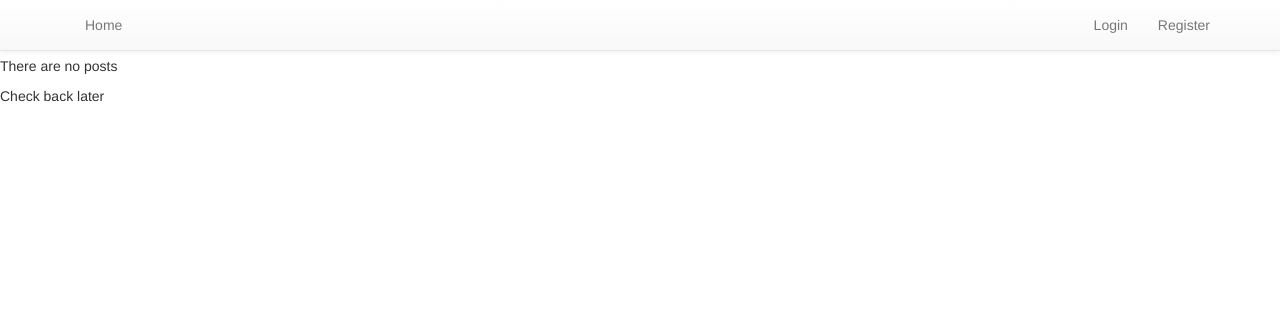
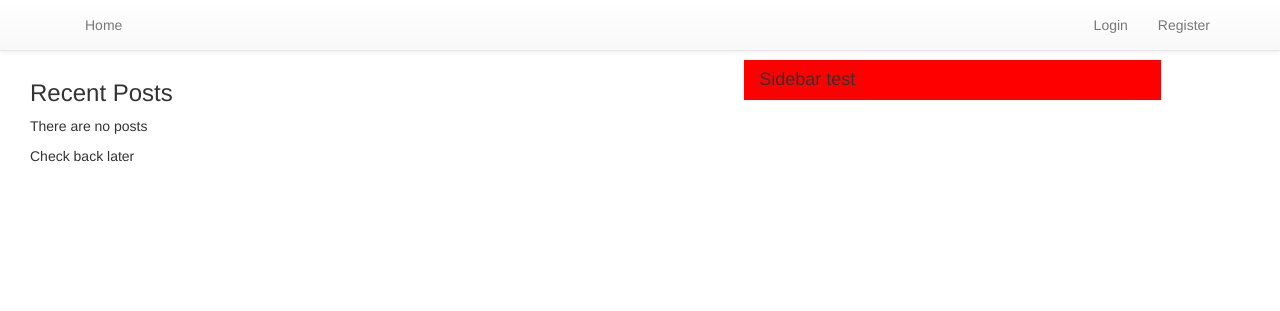
Before and after one commit to dean-browne/grapevine, a Django app: page / in a window 1280 px wide. Shown: the top 311 px of the page. Run offline with Django 3.2, Linux system fonts and the light colour scheme; data that the repository does not hold is empty; some libraries are stand-ins or nearby versions.

Commit message:
Add a sidebar

```diff
--- a/grapevine/templates/base.html
+++ b/grapevine/templates/base.html
@@ -16,15 +16,18 @@
   <!-- TODO Just for testing purposes -->
   <link rel="stylesheet" type="text/css" href="{% static "responsive-slides/css/responsiveslides.css" %}" />
 {% include "header.html" %}
-<div class="wrap">
-    <!-- Set up the slideshow here and then move it just the home app after i create the home app -->
-    <!-- http://responsiveslides.com/ Think i may use this one!-->
-
-
-<div class="content">
+<div class="wrap col-md-12">
+<div class="content col-md-7">
 {% block content %} {% endblock %}
 {% include "footer.html" %}
 </div> <!-- End of content div -->
+
+<!-- Test the sidebar -->
+<div class="sidebar col-md-4">
+  <h4>Sidebar test</h4>
+</div><!-- End of Sidebar div -->
+
+
 </div> <!-- End of wrap div -->
 <!-- JQuery First-->
 <script src="{% static "jquery/jquery-1.12.3.min.js" %}"></script>
--- a/static/css/style.css
+++ b/static/css/style.css
@@ -1 +1,13 @@
 /* Reste  */
+
+body {
+
+}
+
+.wrap {
+  margin-top: 60px;
+}
+
+.sidebar {
+  background-color: red;
+}
```
Also changed, not shown: 1 other file.
